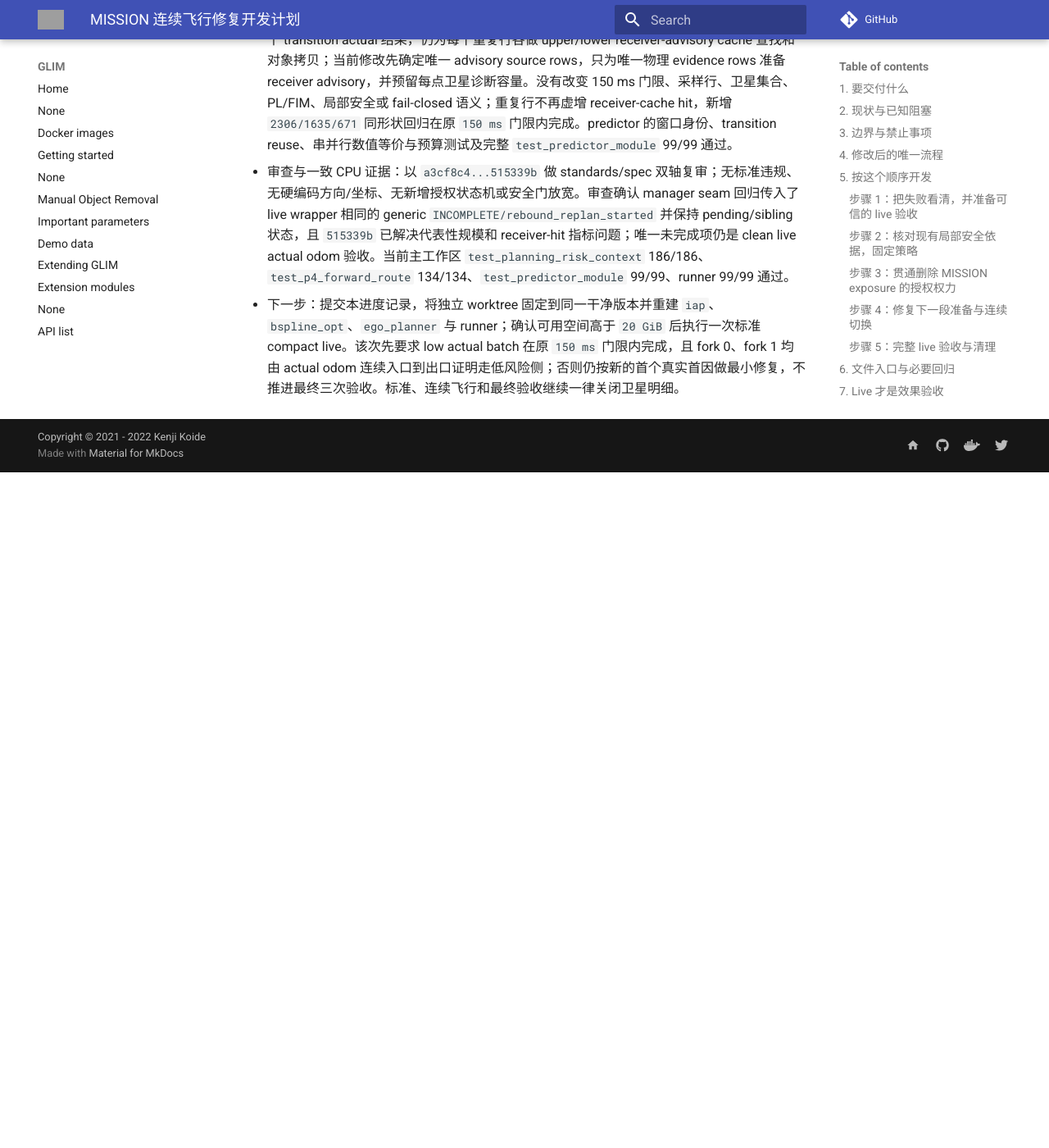
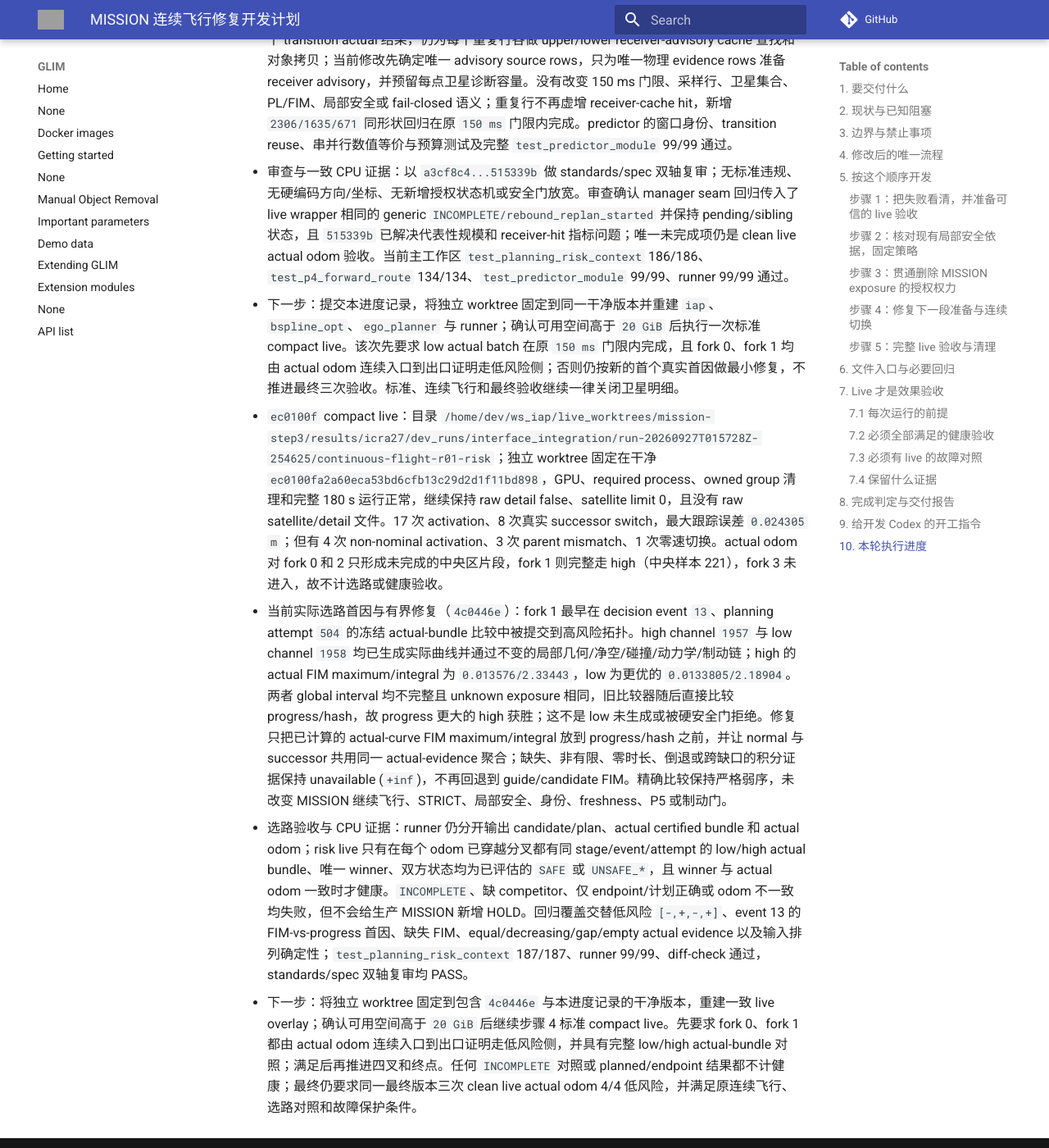
Before and after one commit to Printeger/iap, an MkDocs documentation site: the page built from docs/icra27/MISSION_CONTINUOUS_FLIGHT_IMPLEMENTATION_PLAN.md, in a window 1280 px wide and 1400 px high, scrolled down 43592 px. Shown: the whole window at 82% size. Built offline with MkDocs 1.6.1 and Material for MkDocs 9.7.7, drawn with Linux system fonts in a browser that asks for light colours; nearby versions of some CDN libraries; comment, search, counter and statistics services are not loaded; before the commit the page ends 44168 px from its top, so only the background shows below that; grey boxes are pictures that could not be loaded.

Commit message:
docs(plan): record fork risk ordering cause

```diff
--- a/docs/icra27/MISSION_CONTINUOUS_FLIGHT_IMPLEMENTATION_PLAN.md
+++ b/docs/icra27/MISSION_CONTINUOUS_FLIGHT_IMPLEMENTATION_PLAN.md
@@ -404,3 +404,7 @@
 - actual 风险批次有界优化（`be5b838`、`515339b`）：上述 low candidate 超时并非碰撞、净空、制动或身份拒绝，而是完整证据已算完后超过计算预算 `0.721 ms`。`queryForwardRiskBatch()` 原先虽已按 `evidence_point_id + satellite mask` 复用 `671` 个 transition actual 结果，仍为每个重复行各做 upper/lower receiver-advisory cache 查找和对象拷贝；当前修改先确定唯一 advisory source rows，只为唯一物理 evidence rows 准备 receiver advisory，并预留每点卫星诊断容量。没有改变 150 ms 门限、采样行、卫星集合、PL/FIM、局部安全或 fail-closed 语义；重复行不再虚增 receiver-cache hit，新增 `2306/1635/671` 同形状回归在原 `150 ms` 门限内完成。predictor 的窗口身份、transition reuse、串并行数值等价与预算测试及完整 `test_predictor_module` 99/99 通过。
 - 审查与一致 CPU 证据：以 `a3cf8c4...515339b` 做 standards/spec 双轴复审；无标准违规、无硬编码方向/坐标、无新增授权状态机或安全门放宽。审查确认 manager seam 回归传入了 live wrapper 相同的 generic `INCOMPLETE/rebound_replan_started` 并保持 pending/sibling 状态，且 `515339b` 已解决代表性规模和 receiver-hit 指标问题；唯一未完成项仍是 clean live actual odom 验收。当前主工作区 `test_planning_risk_context` 186/186、`test_p4_forward_route` 134/134、`test_predictor_module` 99/99、runner 99/99 通过。
 - 下一步：提交本进度记录，将独立 worktree 固定到同一干净版本并重建 `iap`、`bspline_opt`、`ego_planner` 与 runner；确认可用空间高于 `20 GiB` 后执行一次标准 compact live。该次先要求 low actual batch 在原 `150 ms` 门限内完成，且 fork 0、fork 1 均由 actual odom 连续入口到出口证明走低风险侧；否则仍按新的首个真实首因做最小修复，不推进最终三次验收。标准、连续飞行和最终验收继续一律关闭卫星明细。
+- `ec0100f` compact live：目录 `/home/dev/ws_iap/live_worktrees/mission-step3/results/icra27/dev_runs/interface_integration/run-20260927T015728Z-254625/continuous-flight-r01-risk`；独立 worktree 固定在干净 `ec0100fa2a60eca53bd6cfb13c29d2d1f11bd898`，GPU、required process、owned group 清理和完整 180 s 运行正常，继续保持 raw detail false、satellite limit 0，且没有 raw satellite/detail 文件。17 次 activation、8 次真实 successor switch，最大跟踪误差 `0.024305 m`；但有 4 次 non-nominal activation、3 次 parent mismatch、1 次零速切换。actual odom 对 fork 0 和 2 只形成未完成的中央区片段，fork 1 则完整走 high（中央样本 221），fork 3 未进入，故不计选路或健康验收。
+- 当前实际选路首因与有界修复（`4c0446e`）：fork 1 最早在 decision event `13`、planning attempt `504` 的冻结 actual-bundle 比较中被提交到高风险拓扑。high channel `1957` 与 low channel `1958` 均已生成实际曲线并通过不变的局部几何/净空/碰撞/动力学/制动链；high 的 actual FIM maximum/integral 为 `0.013576/2.33443`，low 为更优的 `0.0133805/2.18904`。两者 global interval 均不完整且 unknown exposure 相同，旧比较器随后直接比较 progress/hash，故 progress 更大的 high 获胜；这不是 low 未生成或被硬安全门拒绝。修复只把已计算的 actual-curve FIM maximum/integral 放到 progress/hash 之前，并让 normal 与 successor 共用同一 actual-evidence 聚合；缺失、非有限、零时长、倒退或跨缺口的积分证据保持 unavailable (`+inf`)，不再回退到 guide/candidate FIM。精确比较保持严格弱序，未改变 MISSION 继续飞行、STRICT、局部安全、身份、freshness、P5 或制动门。
+- 选路验收与 CPU 证据：runner 仍分开输出 candidate/plan、actual certified bundle 和 actual odom；risk live 只有在每个 odom 已穿越分叉都有同 stage/event/attempt 的 low/high actual bundle、唯一 winner、双方状态均为已评估的 `SAFE` 或 `UNSAFE_*`，且 winner 与 actual odom 一致时才健康。`INCOMPLETE`、缺 competitor、仅 endpoint/计划正确或 odom 不一致均失败，但不会给生产 MISSION 新增 HOLD。回归覆盖交替低风险 `[-,+,-,+]`、event 13 的 FIM-vs-progress 首因、缺失 FIM、equal/decreasing/gap/empty actual evidence 以及输入排列确定性；`test_planning_risk_context` 187/187、runner 99/99、diff-check 通过，standards/spec 双轴复审均 PASS。
+- 下一步：将独立 worktree 固定到包含 `4c0446e` 与本进度记录的干净版本，重建一致 live overlay；确认可用空间高于 `20 GiB` 后继续步骤 4 标准 compact live。先要求 fork 0、fork 1 都由 actual odom 连续入口到出口证明走低风险侧，并具有完整 low/high actual-bundle 对照；满足后再推进四叉和终点。任何 `INCOMPLETE` 对照或 planned/endpoint 结果都不计健康；最终仍要求同一最终版本三次 clean live actual odom 4/4 低风险，并满足原连续飞行、选路对照和故障保护条件。
```
